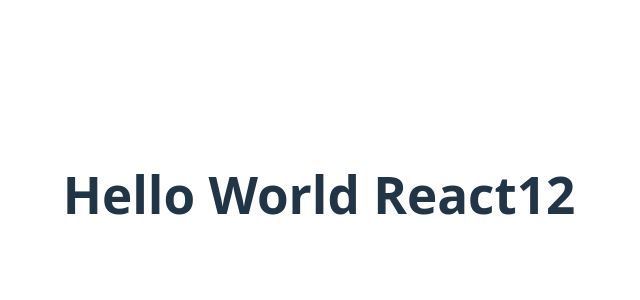
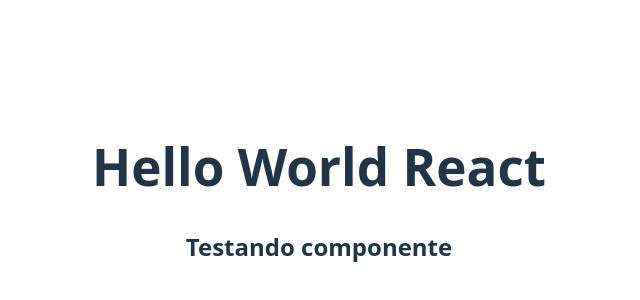
Before and after one commit to miltonlima/react-2025, a React (Vite) app in the folder 1_componentes/: page / in a window 1280 px wide. Shown: the part 206-506 px from the top of the page, without its empty margins (321-961 px from the left). Built offline with nearby package versions, Linux system fonts and the light colour scheme.

Commit message:
Testando componente

```diff
--- a/1_componentes/src/App.jsx
+++ b/1_componentes/src/App.jsx
@@ -1,14 +1,15 @@
-import { useState } from 'react'
-import reactLogo from './assets/react.svg'
-import viteLogo from '/vite.svg'
+// Componente pai
 import './App.css'
 
+// Importar o componente o componente filho
+import FunctionalComponent from './components/FunctionalComponent'
+
 function App() {
-  const [count, setCount] = useState(0)
 
   return (
     <>
-      <h1>Hello World React12</h1>
+      <h1>Hello World React</h1>
+      <FunctionalComponent />
     </>
   )
 }
```
